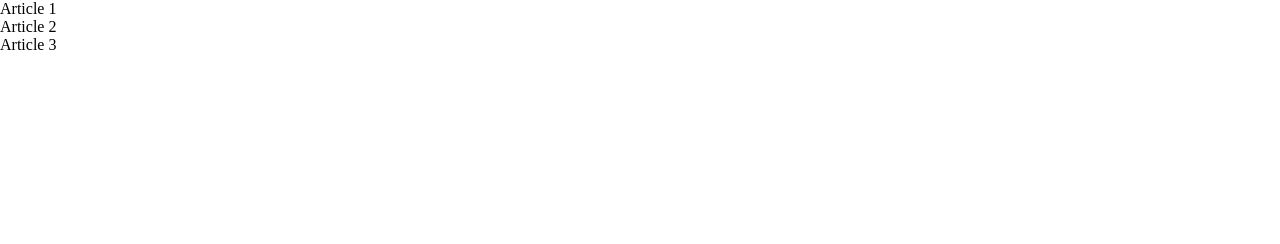
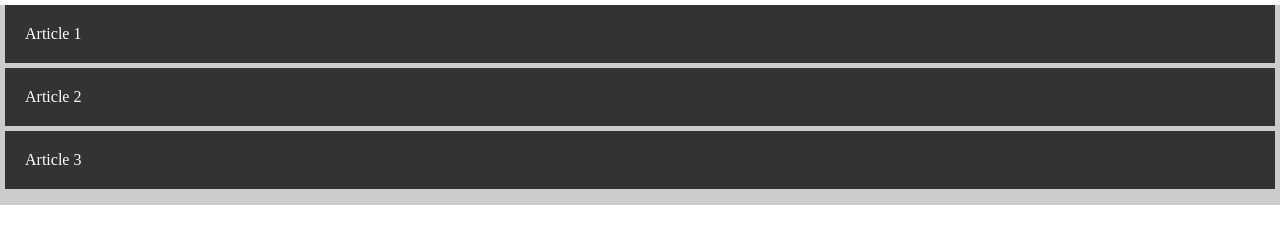
Before and after one commit to LeonardoSoaresNunes/Desenvolvendo-Site-Com-FlexBox, a plain HTML site: page index.html in a window 1280 px wide. Drawn offline with Linux system fonts and the light colour scheme.

Commit message:
Adionando  Formas Css Ao Projeto

```diff
--- a/css/style.css
+++ b/css/style.css
@@ -3,3 +3,14 @@
     padding: 0px;
 
 }
+.conteiner{
+    background-color: #ccc;
+    height: 200px;
+}
+
+.item {
+    background-color: #333;
+    color: #fff;
+    padding: 20px;
+    margin: 5px;
+}
```
